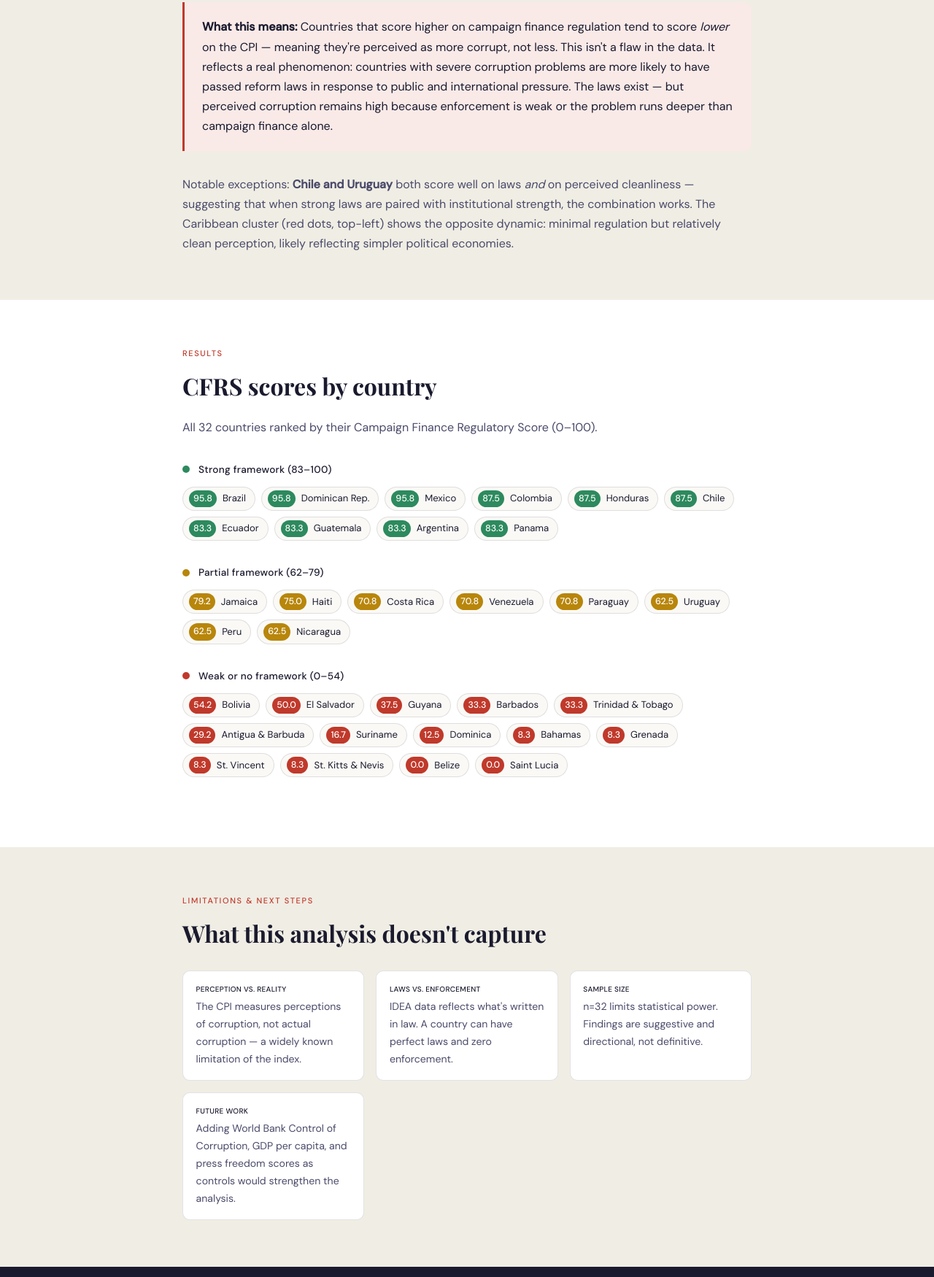
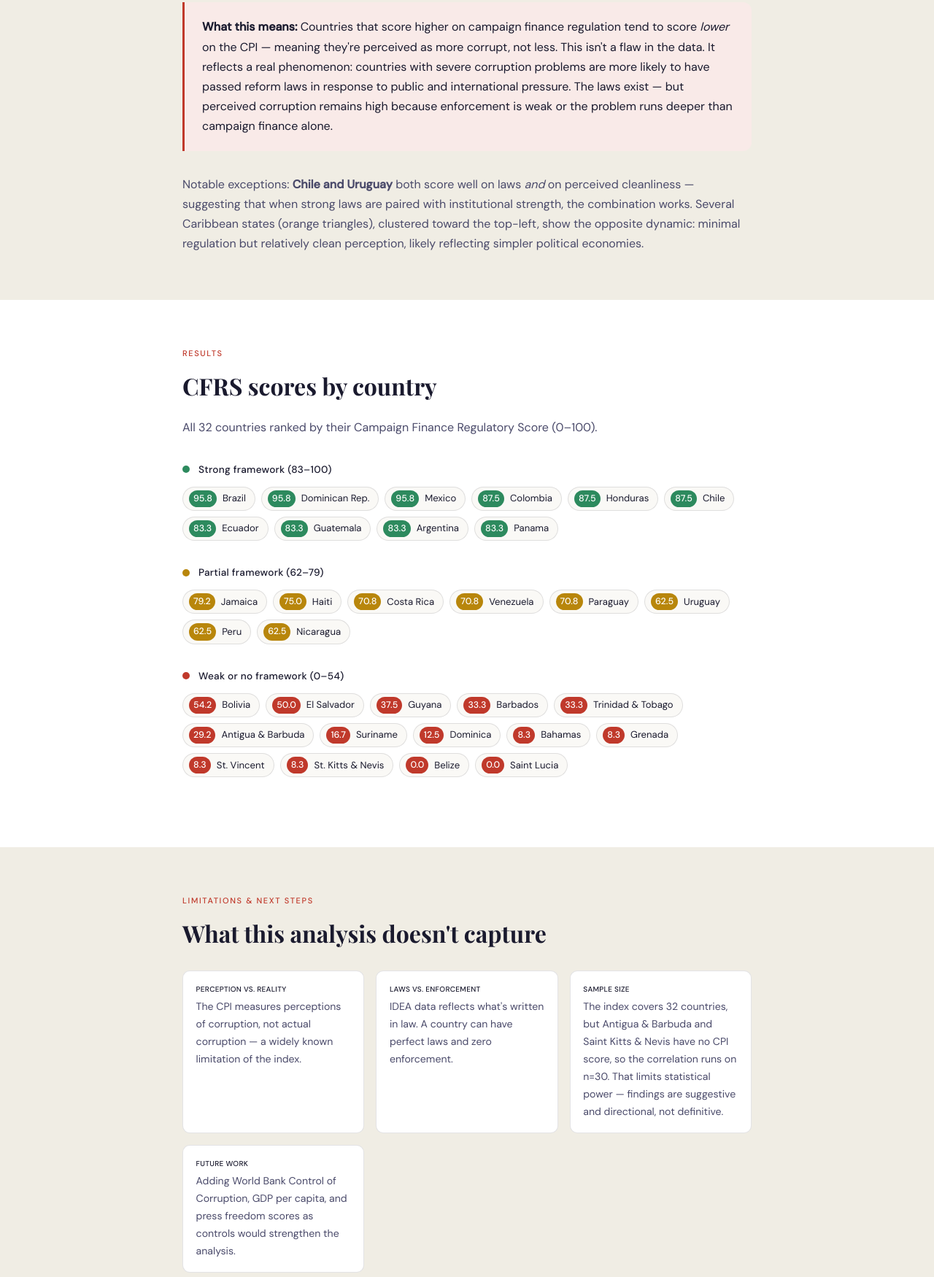
Before and after one commit to angelloaleon/campaign-finance-latam, a plain HTML site: page index.html in a window 1280 px wide. Shown: the part 2119-3869 px from the top of the page at 73% size. Drawn offline with nearby package versions, Linux system fonts and the light colour scheme.

Commit message:
Fix chart caption and clarify n=30 correlation sample on site

```diff
--- a/index.html
+++ b/index.html
@@ -516,14 +516,14 @@
     <p>Each dot is a country. The horizontal axis shows how strong its campaign finance laws are. The vertical axis shows how clean it is perceived to be (higher = less corrupt). The dashed line is the trend.</p>
 
     <div class="chart-wrap">
-      <img src="outputs/cfrs_vs_cpi.png" alt="Scatter plot of CFRS score vs CPI 2025 for 32 Latin American and Caribbean countries, showing a statistically significant negative correlation.">
+      <img src="outputs/cfrs_vs_cpi.png" alt="Scatter plot of CFRS score vs CPI 2025 for 30 Latin American and Caribbean countries, showing a statistically significant negative correlation. Mainland countries are blue squares; Caribbean countries are orange triangles.">
     </div>
 
     <div class="finding-box">
       <p><strong>What this means:</strong> Countries that score higher on campaign finance regulation tend to score <em>lower</em> on the CPI — meaning they're perceived as more corrupt, not less. This isn't a flaw in the data. It reflects a real phenomenon: countries with severe corruption problems are more likely to have passed reform laws in response to public and international pressure. The laws exist — but perceived corruption remains high because enforcement is weak or the problem runs deeper than campaign finance alone.</p>
     </div>
 
-    <p>Notable exceptions: <strong>Chile and Uruguay</strong> both score well on laws <em>and</em> on perceived cleanliness — suggesting that when strong laws are paired with institutional strength, the combination works. The Caribbean cluster (red dots, top-left) shows the opposite dynamic: minimal regulation but relatively clean perception, likely reflecting simpler political economies.</p>
+    <p>Notable exceptions: <strong>Chile and Uruguay</strong> both score well on laws <em>and</em> on perceived cleanliness — suggesting that when strong laws are paired with institutional strength, the combination works. Several Caribbean states (orange triangles), clustered toward the top-left, show the opposite dynamic: minimal regulation but relatively clean perception, likely reflecting simpler political economies.</p>
   </div>
 </section>
 
@@ -615,7 +615,7 @@
       </div>
       <div class="limit-card">
         <strong>Sample Size</strong>
-        n=32 limits statistical power. Findings are suggestive and directional, not definitive.
+        The index covers 32 countries, but Antigua &amp; Barbuda and Saint Kitts &amp; Nevis have no CPI score, so the correlation runs on n=30. That limits statistical power — findings are suggestive and directional, not definitive.
       </div>
       <div class="limit-card">
         <strong>Future Work</strong>
```
